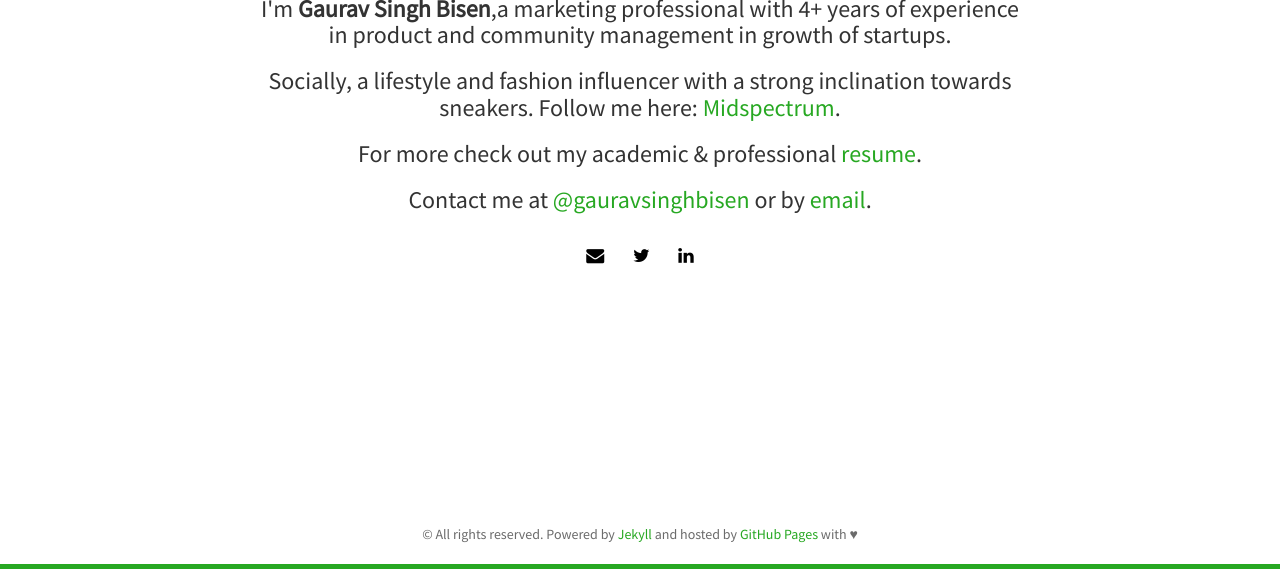
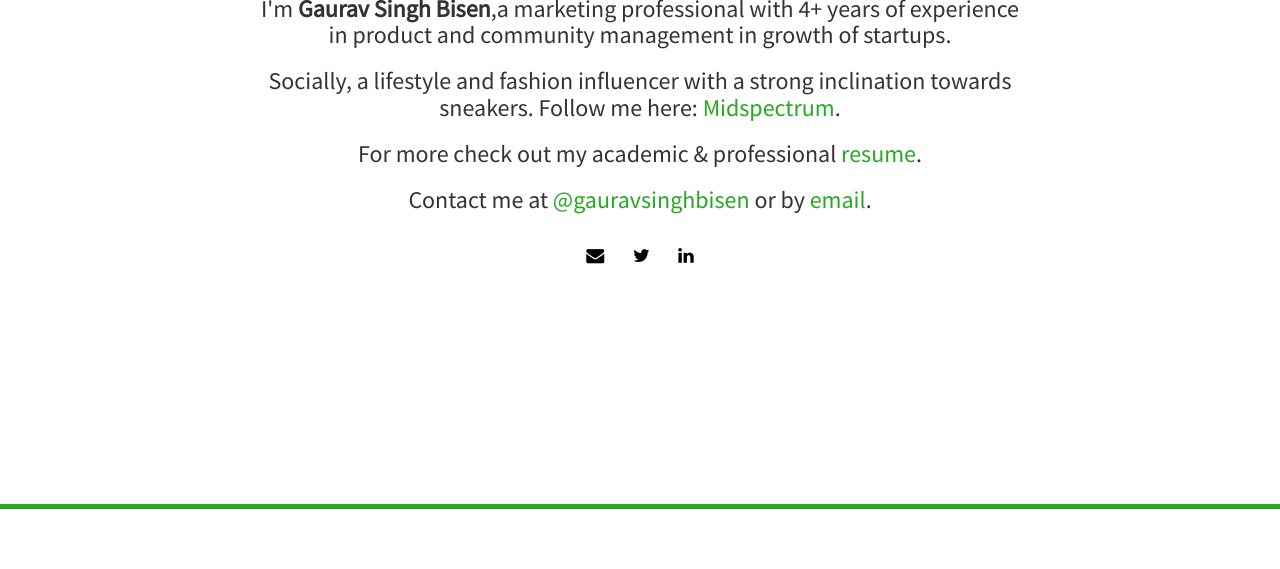
Before and after one commit to gauravsinghbisen/gauravsinghbisen.github.io, a Jekyll site: the page built from index.html, in a window 1280 px wide, cut to the strip 331-900 px from the top of the page. Built offline with Jekyll 4.4.1, drawn with Linux system fonts in a browser that asks for light colours; nearby versions of some CDN libraries; the list of posts is cut into pages by our own code.

Commit message:
Update footer.html

```diff
--- a/_includes/footer.html
+++ b/_includes/footer.html
@@ -1,8 +1,8 @@
 <footer>
     <div id="footer">
         <div class="container">
-          <p class="text-muted">© All rights reserved. Powered by <a href="http://jekyllrb.com/">Jekyll</a> and
-               hosted by <a href="https://pages.github.com/">GitHub Pages</a> with ♥</p>
+          <!--<p class="text-muted">© All rights reserved. Powered by <a href="http://jekyllrb.com/">Jekyll</a> and
+               hosted by <a href="https://pages.github.com/">GitHub Pages</a> with ♥</p> -->
         </div>
     </div>
 </footer>
```
